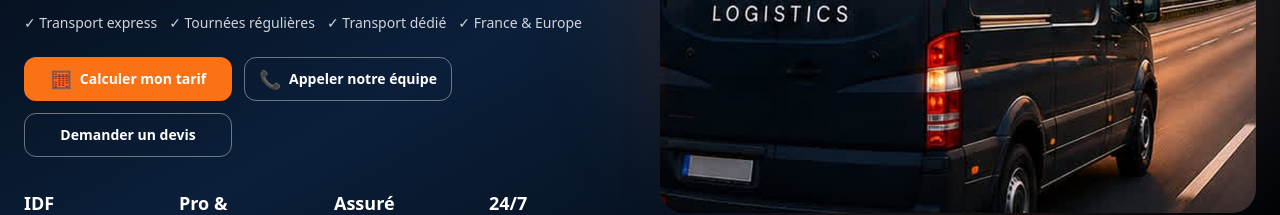
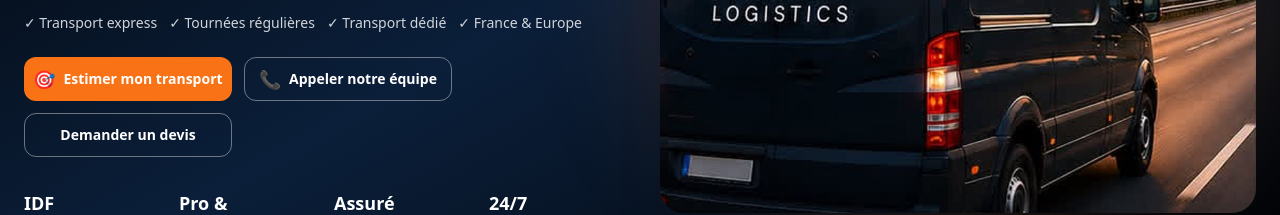
Before and after one commit to jasonvandommele-commits/flashride-logistics, a Next.js app: page / in a window 1280 px wide. Shown: the part 407-622 px from the top of the page. Built offline with nearby package versions, Linux system fonts and the light colour scheme.

Commit message:
Update page.jsx

```diff
--- a/app/page.jsx
+++ b/app/page.jsx
@@ -102,11 +102,11 @@ export default function FlashrideLogisticsWebsite() {
                 className="bg-orange-500 w-52 h-11 rounded-xl font-semibold text-sm hover:bg-orange-600 transition flex items-center justify-center gap-2"
               >
                 <span className="text-lg leading-none">
-                  🧮
+                  🎯
                 </span>
 
                 <span className="leading-none">
-                  Calculer mon tarif
+                  Estimer mon transport
                 </span>
 
               </button>
```
